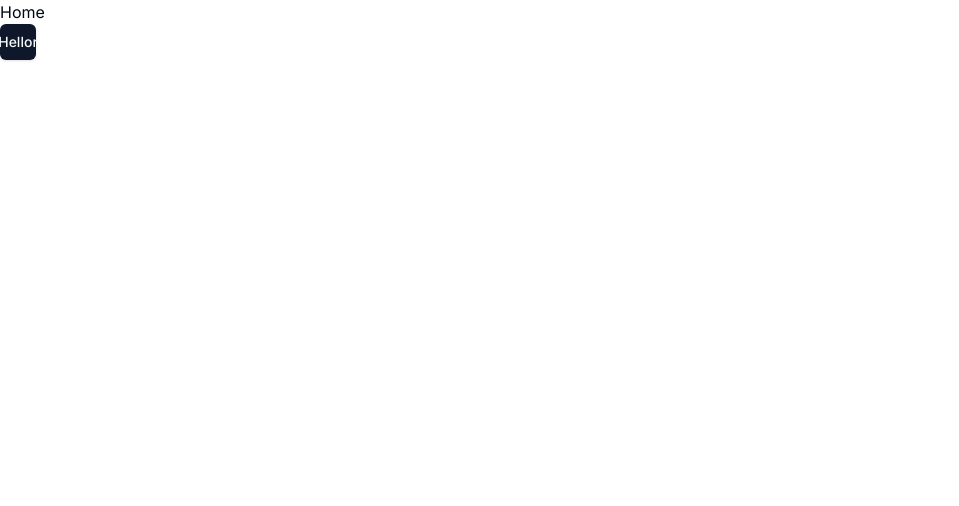
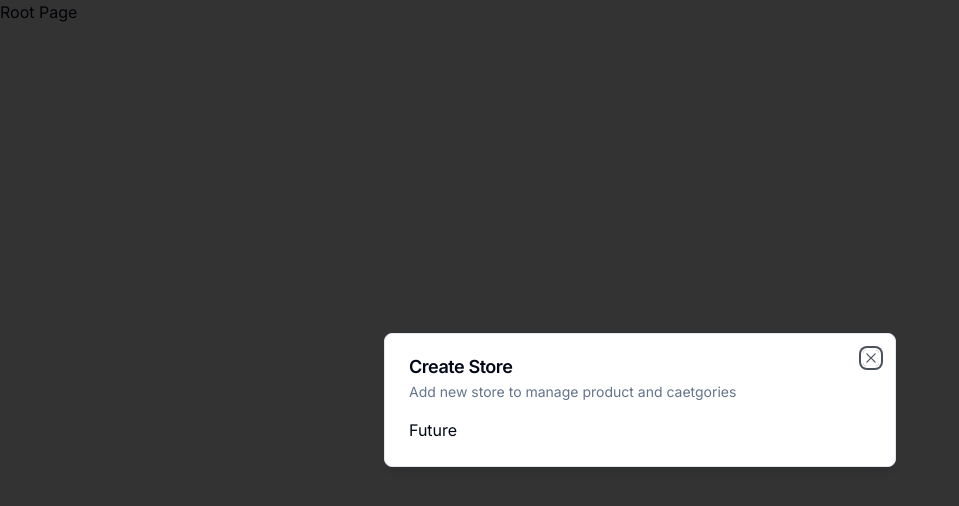
Before and after one commit to harshbsharma/Online-Store-Admin, a Next.js app: page / in a window 1280 px wide. Shown: the top 506 px of the page, without its empty margins (0-959 px from the left). Built offline with nearby package versions, Linux system fonts and the light colour scheme.

Commit message:
Added Always Open Create Store Modal For First Time Creation

```diff
--- /dev/null
+++ b/hooks/use-store-modal.tsx
@@ -0,0 +1,14 @@
+import {create} from "zustand";
+
+interface StoreModal {
+    isOpen: boolean;
+    onClose: () => void;
+    onOpen: () => void;
+
+}
+
+export const useStoreModal = create<StoreModal>((set) => ({
+    isOpen: false,
+    onClose: () => set({ isOpen: false }),
+    onOpen: () => set({ isOpen: true }),
+}))
--- a/package.json
+++ b/package.json
@@ -10,6 +10,7 @@
   },
   "dependencies": {
     "@clerk/nextjs": "^4.29.1",
+    "@radix-ui/react-dialog": "^1.0.5",
     "@radix-ui/react-icons": "^1.3.0",
     "@radix-ui/react-slot": "^1.0.2",
     "class-variance-authority": "^0.7.0",
@@ -19,7 +20,8 @@
     "react": "^18",
     "react-dom": "^18",
     "tailwind-merge": "^2.2.0",
-    "tailwindcss-animate": "^1.0.7"
+    "tailwindcss-animate": "^1.0.7",
+    "zustand": "^4.4.7"
   },
   "devDependencies": {
     "@types/node": "^20",
--- /dev/null
+++ b/providers/modal-provider.tsx
@@ -0,0 +1,22 @@
+"use client"
+import { StoreModal } from "@/components/modals/store-modal";
+import { useState,useEffect } from "react"
+
+export const ModalProvider=()=> {
+    const [isMounted,setIsMounted]=useState(false);
+
+    useEffect(()=>{
+        setIsMounted(true);
+    },[])
+
+    if(!isMounted){
+        return null;
+    }
+
+    return (
+
+        <>
+            <StoreModal/>
+        </>
+    )
+}
--- a/src/app/(root)/page.tsx
+++ b/src/app/(root)/page.tsx
@@ -1,11 +1,29 @@
+"use client"
 import { Button } from '@/components/ui/button'
+import { Modal } from '@/components/ui/modal'
+import { UserButton } from '@clerk/nextjs'
 import Image from 'next/image'
+import { useStoreModal } from '../../../hooks/use-store-modal'
+import { useEffect } from 'react'
 
 export default function Home() {
+
+  const onOpen = useStoreModal((state) => state.onOpen);
+  const isOpen = useStoreModal((state) => state.isOpen);
+
+  useEffect(()=>{
+
+    if(!isOpen)
+    {
+      onOpen();
+    }
+
+  },[isOpen, onOpen])
+
   return (
-    <>
-      <h1>Home</h1>
-      <Button size="icon" variant="default">Hellor</Button>
-    </>
+    <div>
+      Root Page
+
+    </div>
   )
 }
--- a/src/app/layout.tsx
+++ b/src/app/layout.tsx
@@ -3,6 +3,7 @@
 import './globals.css'
 import { ThemeProvider } from '@/components/theme-provider'
 import { ClerkProvider } from '@clerk/nextjs'
+import { ModalProvider } from '../../providers/modal-provider'
 
 const inter = Inter({ subsets: ['latin'] })
 
@@ -20,7 +21,7 @@
     <ClerkProvider>
        <html lang="en">
       <body className={inter.className}>
-
+           <ModalProvider/>
             {children}
       </body>
     </html>
--- /dev/null
+++ b/src/components/modals/store-modal.tsx
@@ -0,0 +1,19 @@
+"use client"
+
+import { useStoreModal } from "../../../hooks/use-store-modal";
+import { Modal } from "../ui/modal"
+
+export const StoreModal=()=>
+{
+    const storeModal = useStoreModal();
+    return(
+    <Modal
+    title="Create Store"
+    description="Add new store to manage product and caetgories"
+    isOpen={storeModal.isOpen}
+    onClose={storeModal.onClose}
+    >
+        Future
+    </Modal>
+    )
+}
--- /dev/null
+++ b/src/components/ui/dialog.tsx
@@ -0,0 +1,122 @@
+"use client"
+
+import * as React from "react"
+import * as DialogPrimitive from "@radix-ui/react-dialog"
+import { Cross2Icon } from "@radix-ui/react-icons"
+
+import { cn } from "@/lib/utils"
+
+const Dialog = DialogPrimitive.Root
+
+const DialogTrigger = DialogPrimitive.Trigger
+
+const DialogPortal = DialogPrimitive.Portal
+
+const DialogClose = DialogPrimitive.Close
+
+const DialogOverlay = React.forwardRef<
+  React.ElementRef<typeof DialogPrimitive.Overlay>,
+  React.ComponentPropsWithoutRef<typeof DialogPrimitive.Overlay>
+>(({ className, ...props }, ref) => (
+  <DialogPrimitive.Overlay
+    ref={ref}
+    className={cn(
+      "fixed inset-0 z-50 bg-black/80  data-[state=open]:animate-in data-[state=closed]:animate-out data-[state=closed]:fade-out-0 data-[state=open]:fade-in-0",
+      className
+    )}
+    {...props}
+  />
+))
+DialogOverlay.displayName = DialogPrimitive.Overlay.displayName
+
+const DialogContent = React.forwardRef<
+  React.ElementRef<typeof DialogPrimitive.Content>,
+  React.ComponentPropsWithoutRef<typeof DialogPrimitive.Content>
+>(({ className, children, ...props }, ref) => (
+  <DialogPortal>
+    <DialogOverlay />
+    <DialogPrimitive.Content
+      ref={ref}
+      className={cn(
+        "fixed left-[50%] top-[50%] z-50 grid w-full max-w-lg translate-x-[-50%] translate-y-[-50%] gap-4 border bg-background p-6 shadow-lg duration-200 data-[state=open]:animate-in data-[state=closed]:animate-out data-[state=closed]:fade-out-0 data-[state=open]:fade-in-0 data-[state=closed]:zoom-out-95 data-[state=open]:zoom-in-95 data-[state=closed]:slide-out-to-left-1/2 data-[state=closed]:slide-out-to-top-[48%] data-[state=open]:slide-in-from-left-1/2 data-[state=open]:slide-in-from-top-[48%] sm:rounded-lg",
+        className
+      )}
+      {...props}
+    >
+      {children}
+      <DialogPrimitive.Close className="absolute right-4 top-4 rounded-sm opacity-70 ring-offset-background transition-opacity hover:opacity-100 focus:outline-none focus:ring-2 focus:ring-ring focus:ring-offset-2 disabled:pointer-events-none data-[state=open]:bg-accent data-[state=open]:text-muted-foreground">
+        <Cross2Icon className="h-4 w-4" />
+        <span className="sr-only">Close</span>
+      </DialogPrimitive.Close>
+    </DialogPrimitive.Content>
+  </DialogPortal>
+))
+DialogContent.displayName = DialogPrimitive.Content.displayName
+
+const DialogHeader = ({
+  className,
+  ...props
+}: React.HTMLAttributes<HTMLDivElement>) => (
+  <div
+    className={cn(
+      "flex flex-col space-y-1.5 text-center sm:text-left",
+      className
+    )}
+    {...props}
+  />
+)
+DialogHeader.displayName = "DialogHeader"
+
+const DialogFooter = ({
+  className,
+  ...props
+}: React.HTMLAttributes<HTMLDivElement>) => (
+  <div
+    className={cn(
+      "flex flex-col-reverse sm:flex-row sm:justify-end sm:space-x-2",
+      className
+    )}
+    {...props}
+  />
+)
+DialogFooter.displayName = "DialogFooter"
+
+const DialogTitle = React.forwardRef<
+  React.ElementRef<typeof DialogPrimitive.Title>,
+  React.ComponentPropsWithoutRef<typeof DialogPrimitive.Title>
+>(({ className, ...props }, ref) => (
+  <DialogPrimitive.Title
+    ref={ref}
+    className={cn(
+      "text-lg font-semibold leading-none tracking-tight",
+      className
+    )}
+    {...props}
+  />
+))
+DialogTitle.displayName = DialogPrimitive.Title.displayName
+
+const DialogDescription = React.forwardRef<
+  React.ElementRef<typeof DialogPrimitive.Description>,
+  React.ComponentPropsWithoutRef<typeof DialogPrimitive.Description>
+>(({ className, ...props }, ref) => (
+  <DialogPrimitive.Description
+    ref={ref}
+    className={cn("text-sm text-muted-foreground", className)}
+    {...props}
+  />
+))
+DialogDescription.displayName = DialogPrimitive.Description.displayName
+
+export {
+  Dialog,
+  DialogPortal,
+  DialogOverlay,
+  DialogTrigger,
+  DialogClose,
+  DialogContent,
+  DialogHeader,
+  DialogFooter,
+  DialogTitle,
+  DialogDescription,
+}
--- /dev/null
+++ b/src/components/ui/modal.tsx
@@ -0,0 +1,46 @@
+"use client"
+
+import { Dialog, DialogContent,
+    DialogDescription, DialogHeader
+    ,DialogTitle } from "./dialog";
+
+interface ModalProps {
+    title: string;
+    description: string;
+    isOpen: boolean;
+    onClose: () => void;
+    children?: React.ReactNode;
+}
+
+export  const Modal:React.FC<ModalProps> = ({
+    title,
+    description,
+    isOpen,
+    onClose,
+    children,
+})=>
+{
+    const onChange=(open:boolean)=>{
+        if(!open){
+            onClose();
+        }
+    }
+
+    return(
+        <Dialog open={isOpen} onOpenChange={onChange}>
+            <DialogContent>
+                <DialogHeader>
+                    <DialogTitle>
+                        {title}
+                    </DialogTitle>
+                    <DialogDescription>
+                        {description}
+                    </DialogDescription>
+                </DialogHeader>
+                <div>
+                    {children}
+                </div>
+            </DialogContent>
+        </Dialog>
+    )
+}
```
Also changed, not shown: src/app/(auth)/layout.tsx (line endings or trailing spaces), 1 other file (tests, documents, lock files or other folders).
